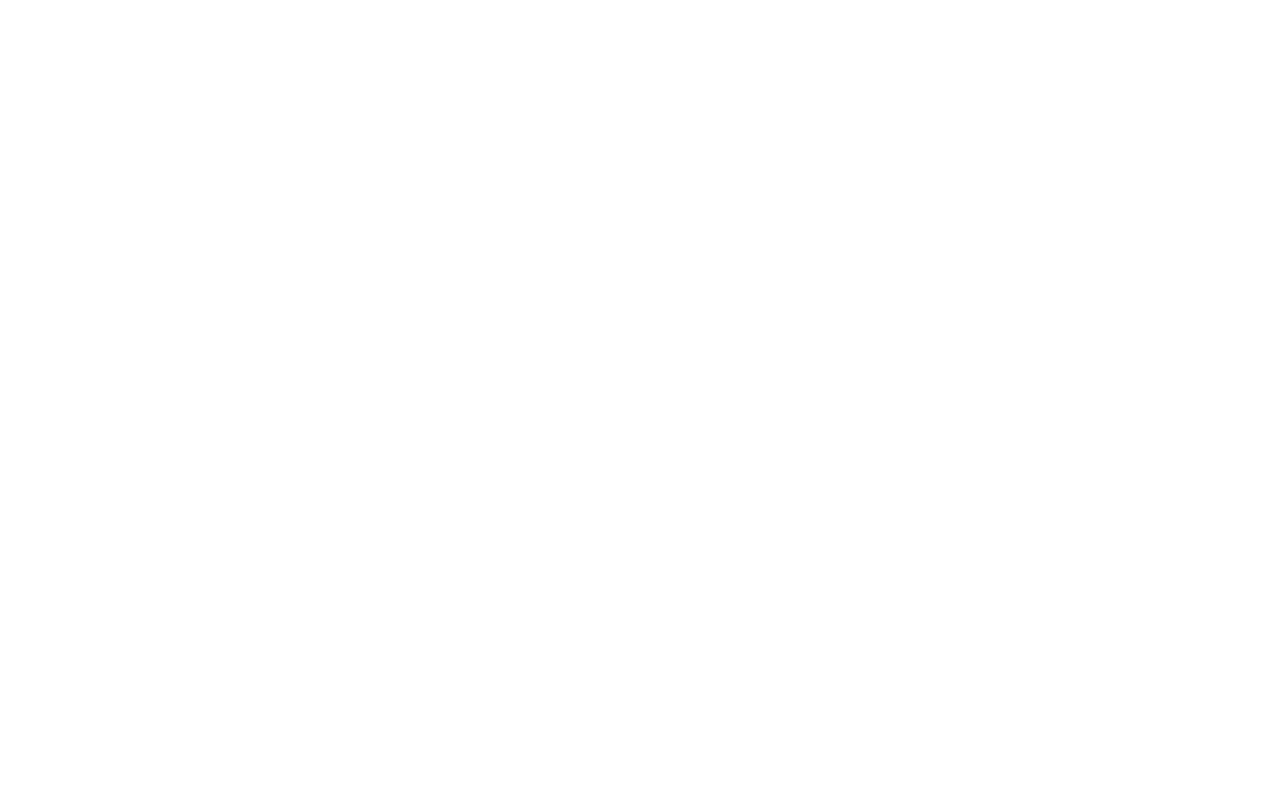
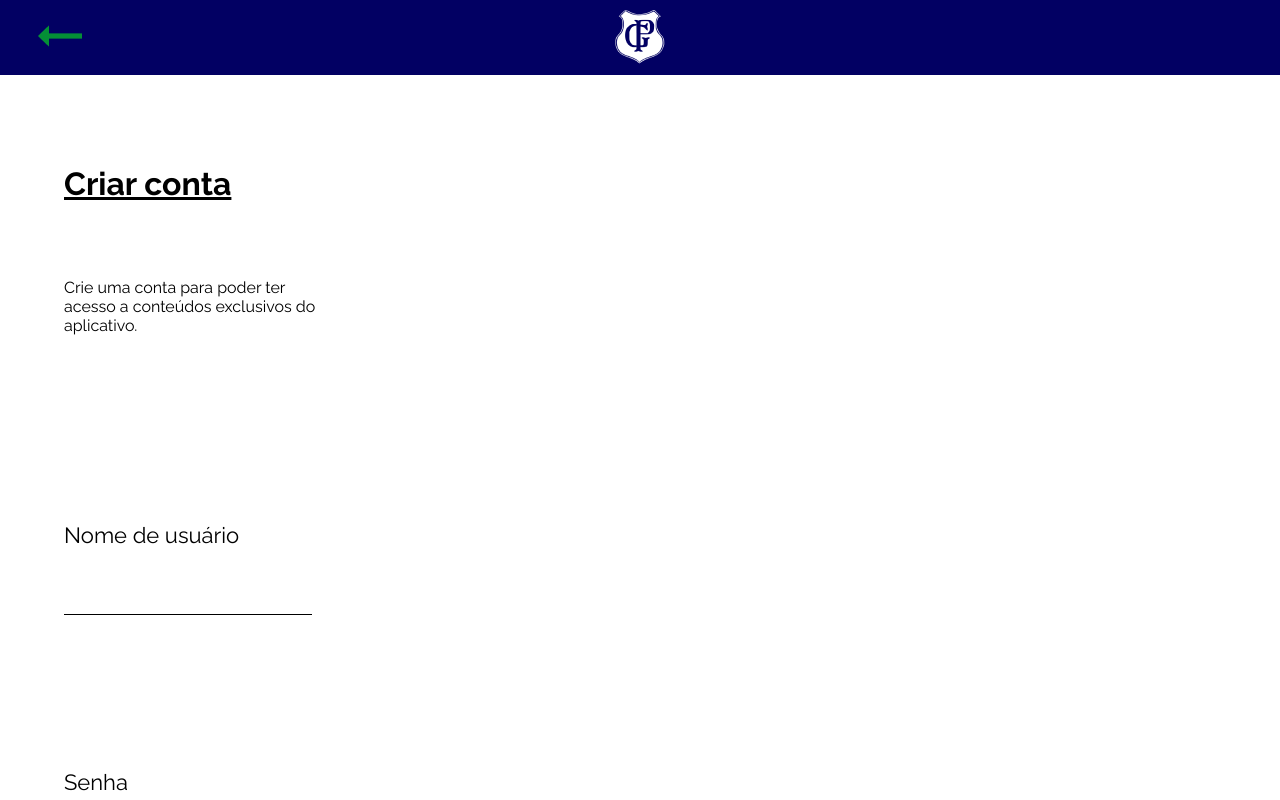
Before and after one commit to ETEGPC/gpc-web, a React (Create React App) app: page /criarConta in a window 1280 px wide. Built offline with nearby package versions, Linux system fonts and the light colour scheme.

Commit message:
Tela inicial de login criada.

```diff
--- a/src/App.tsx
+++ b/src/App.tsx
@@ -1,11 +1,13 @@
 import React from 'react';
-import { CreateAccount } from './componentsExport/Exports';
+import { CreateAccount, LoginScreen } from './componentsExport/Exports';
+import { Routes } from './PageRoutes/Routes';
 
 
 function App() {
   return (
     <div className="App">
 
+      <Routes />
 
     </div>
   );
--- /dev/null
+++ b/src/PageRoutes/Routes.tsx
@@ -0,0 +1,15 @@
+import { BrowserRouter, Route, Routes as Rts} from 'react-router-dom';
+import { CreateAccount ,LoginScreen } from '../componentsExport/Exports';
+
+export function Routes(){
+	return(
+
+		<BrowserRouter>
+			<Rts>
+				<Route path="" element={<LoginScreen />} />
+				<Route path="/criarConta" element={<CreateAccount />} />
+			</Rts>
+		</BrowserRouter>
+
+	);
+}
--- a/src/components/HeaderBack.tsx
+++ b/src/components/HeaderBack.tsx
@@ -7,10 +7,10 @@ export function HeaderBack(){
 
 	return(
 
-		<div className="container">
+		<div className="headerBack-container">
 
-			<button className="buttonBack"> <img className="greenArrow" src={greenArrow} /> </button>
-			<img className="gpLogo" src={gpIcon} />
+			<button  className="buttonBack headerBack-button"> <img className="greenArrow" src={greenArrow} /> </button>
+			<img className="gpLogo headerBack-img" src={gpIcon} />
 
 
 		</div>
--- a/src/componentsExport/Exports.tsx
+++ b/src/componentsExport/Exports.tsx
@@ -1,2 +1,3 @@
 export * from '../pages/CreateAccount';
 export * from '../components/HeaderBack';
+export * from '../pages/LoginScreen';
--- a/src/css/components/headerBack.css
+++ b/src/css/components/headerBack.css
@@ -1,4 +1,4 @@
-.container {
+.headerBack-container {
 
 	background-color: #020063;
 	display: flex;
--- a/src/css/global.css
+++ b/src/css/global.css
@@ -2,4 +2,10 @@
 	margin: 0;
 	padding: 0;
 	box-sizing: border-box;
+	overflow: auto;
 }
+
+
+html, body, #root, .App{
+	height: 100%;
+}
--- a/src/css/pages/createAccount.css
+++ b/src/css/pages/createAccount.css
@@ -1,21 +1,27 @@
-h1 {
+.createAccount-container {
+	background-color: white;
+	position: sticky;
+}
+
+.createAccount-h1 {
 	font-family: 'Raleway', sans-serif;
 	font-size: 32px;
 	text-decoration: underline;
 	padding: 7% 0 5% 5%;
 }
 
-p {
+.createAccount-p {
 	font-family: 'Raleway', sans-serif;
 	padding: 1% 0 1% 5%;
 	max-width: 320px;
+	font-size: 16px;
 }
 
-main {
+.createAccount-main {
 	margin: 20px 0 0 0;
 }
 
-label {
+.createAccount-label {
 	font-family: 'Raleway', sans-serif;
 	display: block;
 	padding: 12% 0 2% 5%;
@@ -24,12 +30,19 @@ label {
 
 }
 
-main input {
+.createAccount-input {
 	margin: 1% 0 0 5%;
 	width: 248px;
 	height: 29px;
 	display: block;
 	font-size: 16px;
+	background-color: transparent;
+	border-top: none;
+	border-right: none;
+	border-left: none;
+	outline: none;
+	border-bottom: 1px black solid;
+	color: black;
 }
 
 
--- /dev/null
+++ b/src/css/pages/loginScreen.css
@@ -0,0 +1,89 @@
+.loginScreen-container {
+	background-color: #020063;
+	height: 100%;
+	font-family: 'Raleway', sans-serif;
+}
+
+.loginScreen-h1 {
+
+	color: white;
+	font-size: 32px;
+	margin: 5% 0 5% 5%;
+	width: 17ch;
+	overflow: hidden;
+	animation: typing 2s steps(21), bliking 10s infinite step-end alternate;
+	white-space: nowrap;
+}
+
+
+
+
+@keyframes typing {
+	from {
+		width: 0;
+	}
+}
+
+
+@keyframes bliking {
+	50% {
+		border-color: transparent;
+	}
+}
+
+
+.eteLogo {
+	width: 78vw;
+	margin: 14% auto 6% auto;
+	display: block;
+
+}
+
+.loginScreen-label {
+	font-family: 'Raleway', sans-serif;
+	display: block;
+	padding: 7% 0 0% 5%;
+	font-size: 22px;
+	font-weight: 600;
+	color: white;
+}
+
+
+.loginScreen-input {
+	margin: 1% 0 0 5%;
+	width: 248px;
+	height: 29px;
+	display: block;
+	font-size: 16px;
+	background-color: transparent;
+	border-top: none;
+	border-right: none;
+	border-left: none;
+	outline: none;
+	border-bottom: 1px white solid;
+	color: white;
+}
+
+
+.loginScreen-button {
+	background-color: #048F36;
+	color: white;
+	font-weight: 600;
+	display: block;
+	width: 274px;
+	border: none;
+	outline: none;
+	height: 35px;
+	font-size: 20px;
+	border-radius: 3px;
+	margin: 50px auto 9% auto;
+	cursor: pointer;
+}
+
+.loginScreen-link {
+  	display: block;
+  	text-align: center;
+  	margin: 0% 0 1% 0;
+  	color: #DBDBDB;
+  	cursor: pointer;
+}
--- a/src/pages/CreateAccount.tsx
+++ b/src/pages/CreateAccount.tsx
@@ -6,23 +6,23 @@ import { HeaderBack } from '../componentsExport/Exports';
 export function CreateAccount(){
     return (
 
-        <div>
+        <div className="createAccount-container">
 
             <HeaderBack />
 
-            <h1>Criar conta</h1>
-            <p>Crie uma conta para poder ter acesso a conteúdos exclusivos do aplicativo.</p>
+            <h1 className="createAccount-h1" >Criar conta</h1>
+            <p className="createAccount-p">Crie uma conta para poder ter acesso a conteúdos exclusivos do aplicativo.</p>
 
-            <main>
+            <main className="createAccount-main">
 
-                <label htmlFor="">Nome de usuário</label>
-                <input />
-                <label htmlFor="">Senha</label>
-                <input type="password" />
+                <label className="createAccount-label" htmlFor="">Nome de usuário</label>
+                <input className="createAccount-input" />
+                <label className="createAccount-label" htmlFor="">Senha</label>
+                <input className="createAccount-input" type="password" />
 
-                <button className="buttonCreacteAccount">Criar conta</button>
-                <button className="buttonLoginWithGoogle">
-                    <img className="googleLogo" src={googleLogo} />
+                <button className="buttonCreacteAccount createAccount-button">Criar conta</button>
+                <button className="buttonLoginWithGoogle createAccount-button">
+                    <img className="googleLogo createAccount-img" src={googleLogo} />
                     Entrar com o Google
                 </button>
 
--- /dev/null
+++ b/src/pages/LoginScreen.tsx
@@ -0,0 +1,36 @@
+import '../css/pages/loginScreen.css';
+import eteLogo from '../images/eteLogo.png';
+import '../css/global.css'
+import userIcon2 from '../images/icons/user2_icon.png';
+import passwordIcon from '../images/icons/password_icon.png';
+import { Link } from "react-router-dom";
+
+
+export function LoginScreen(){
+
+	return(
+
+		<div className="loginScreen-container">
+
+			<h1 className="loginScreen-h1">Olá, seja bem-vindo!</h1>
+
+
+			<img className="loginScreen-img eteLogo" src={eteLogo} />
+
+
+			<label className="loginScreen-label">Usuário</label>
+			<input className="loginScreen-input"  id="loginScreen-input-user" />
+
+			<label className="loginScreen-label">Senha</label>
+			<input className="loginScreen-input" type="password" />
+
+			<button className="loginScreen-button">Entrar</button>
+
+			<Link to="/criarConta" className="loginScreen-link">Criar uma conta</Link>
+			<Link className="loginScreen-link" to="#">Entrar sem um login</Link>
+
+
+		</div>
+	);
+
+}
```
